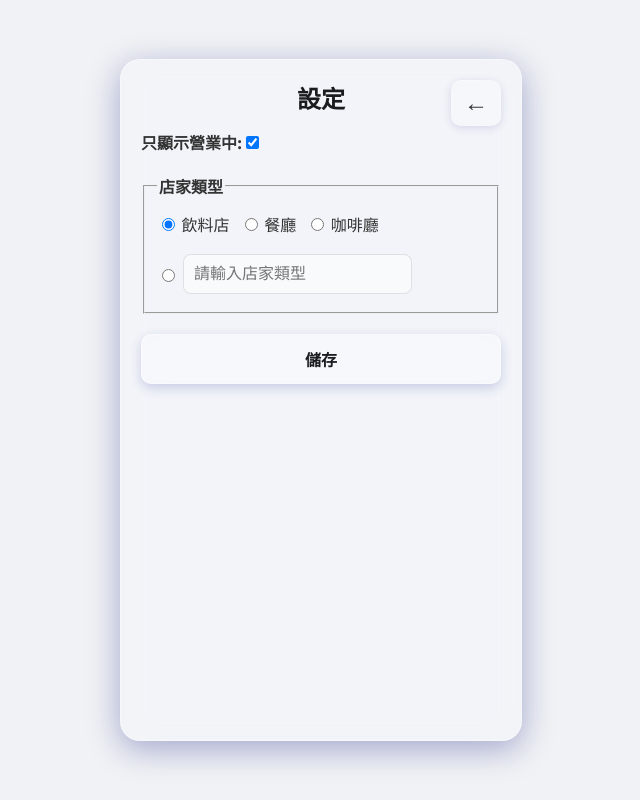
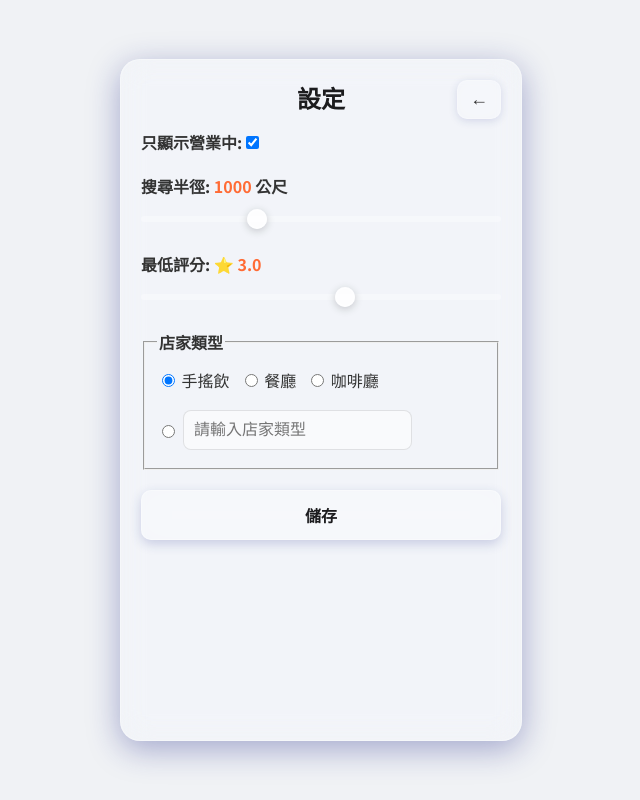
Before and after one commit to FadisChen/WhatToEat, a plain HTML site: page index.html in a window 1280 px wide. Both pictures are taken after a click on the button "⚙️". Shown: the whole page, without its empty margins (319-959 px from the left). Drawn offline with nearby package versions, Linux system fonts and the light colour scheme.

Commit message:
整合搜尋功能，新增搜尋半徑及最低評分選項，並優化結果過濾邏輯，提升使用者體驗。更新前端介面以支援新功能，並調整樣式以增強可用性。

```diff
--- a/index.html
+++ b/index.html
@@ -28,12 +28,22 @@
                 <div class="view-content">
                     <div class="form-group">
                         <label>只顯示營業中:<input type="checkbox" id="open-now" name="open-now" checked></label>
+                    </div>
 
+                    <div class="form-group">
+                        <label for="search-radius">搜尋半徑: <span id="radius-value">2000</span> 公尺</label>
+                        <input type="range" id="search-radius" min="100" max="3000" step="100" value="1000">
                     </div>
+
+                    <div class="form-group">
+                        <label for="min-rating">最低評分: ⭐ <span id="rating-value">3.0</span></label>
+                        <input type="range" id="min-rating" min="1" max="4.5" step="0.5" value="3.0">
+                    </div>
+
                     <fieldset class="form-group">
                         <legend>店家類型</legend>
                         <div class="checkbox-group">
-                            <label><input type="radio" name="place-type" value="飲料店" checked> 飲料店</label>
+                            <label><input type="radio" name="place-type" value="手搖飲" checked> 手搖飲</label>
                             <label><input type="radio" name="place-type" value="餐廳"> 餐廳</label>
                             <label><input type="radio" name="place-type" value="咖啡廳"> 咖啡廳</label>
                             <label><input type="radio" name="place-type" value="自定義"> <input type="text" id="custom-place-type" placeholder="請輸入店家類型"></label>
--- a/script.js
+++ b/script.js
@@ -19,6 +19,10 @@ document.addEventListener('DOMContentLoaded', () => {
     const customPlaceType = document.getElementById('custom-place-type');
     // Form Elements & Containers
     const openNowCheckbox = document.getElementById('open-now');
+    const searchRadiusSlider = document.getElementById('search-radius');
+    const minRatingSlider = document.getElementById('min-rating');
+    const radiusValueSpan = document.getElementById('radius-value');
+    const ratingValueSpan = document.getElementById('rating-value');
     const resultsContainer = document.getElementById('results-container');
     const detailsContent = document.getElementById('details-content');
     const loadingOverlay = document.getElementById('loading-overlay');
@@ -50,6 +54,9 @@ document.addEventListener('DOMContentLoaded', () => {
         // Control FAB visibility
         settingsBtn.style.display = (isSettings || isResults || isDetails) ? 'none' : 'flex';
         searchBtn.style.display = (isSettings || isResults || isDetails) ? 'none' : 'flex';
+
+        // Control random button visibility - only show in results view
+        randomBtn.style.display = isResults ? 'flex' : 'none';
     }
 
     // --- Event Listeners ---
@@ -62,6 +69,9 @@ document.addEventListener('DOMContentLoaded', () => {
 
     saveAndSearchBtn.addEventListener('click', () => {
         localStorage.setItem('openNow', openNowCheckbox.checked);
+        localStorage.setItem('searchRadius', searchRadiusSlider.value);
+        localStorage.setItem('minRating', minRatingSlider.value);
+
         let placeTypes = Array.from(document.querySelectorAll('input[name="place-type"]:checked')).map(cb => cb.value);
 
         if (customPlaceType.value && placeTypes.includes('自定義')) {
@@ -79,15 +89,22 @@ document.addEventListener('DOMContentLoaded', () => {
         document.querySelector('input[name="place-type"][value="自定義"]').checked = true;
     });
 
+    // Slider event listeners
+    searchRadiusSlider.addEventListener('input', (e) => {
+        radiusValueSpan.textContent = e.target.value;
+    });
+
+    minRatingSlider.addEventListener('input', (e) => {
+        ratingValueSpan.textContent = parseFloat(e.target.value).toFixed(1);
+    });
+
     backFromSettingsBtn.addEventListener('click', () => {
         showView(null);
-        randomBtn.style.display = 'none'; // 隱藏骰子按鈕
     });
 
     backFromResultsBtn.addEventListener('click', () => {
         showView(null);
         resultsContainer.style.padding = "";
-        randomBtn.style.display = 'none'; // 隱藏骰子按鈕
     });
 
     backFromDetailsBtn.addEventListener('click', () => {
@@ -98,6 +115,8 @@ document.addEventListener('DOMContentLoaded', () => {
     function loadSettings() {
         const savedPlaceTypes = JSON.parse(localStorage.getItem('placeTypes'));
         const savedOpenNow = localStorage.getItem('openNow') === 'true';
+        const savedRadius = localStorage.getItem('searchRadius') || '1000';
+        const savedMinRating = localStorage.getItem('minRating') || '3.0';
 
         initMap();
         showView(null);
@@ -105,6 +124,12 @@ document.addEventListener('DOMContentLoaded', () => {
         if (savedOpenNow) {
             openNowCheckbox.checked = savedOpenNow;
         }
+
+        // Load slider values
+        searchRadiusSlider.value = savedRadius;
+        radiusValueSpan.textContent = savedRadius;
+        minRatingSlider.value = savedMinRating;
+        ratingValueSpan.textContent = parseFloat(savedMinRating).toFixed(1);
 
         if (savedPlaceTypes) {
             document.querySelectorAll('input[name="place-type"]').forEach(cb => cb.checked = false);
@@ -169,7 +194,6 @@ document.addEventListener('DOMContentLoaded', () => {
         if (placeTypes.length === 0) {
             resultsContainer.innerHTML = '<p>請在設定中至少選擇一種店家類型。</p>';
             currentResults = [];
-            randomBtn.style.display = 'none'; // 隱藏骰子按鈕
             hideLoading();
             showView(resultsView);
             return;
@@ -177,13 +201,17 @@ document.addEventListener('DOMContentLoaded', () => {
 
         const markerPos = marker.getLatLng();
         const openNow = localStorage.getItem('openNow') === 'true';
+        const searchRadius = localStorage.getItem('searchRadius') || '1000';
+        const minRating = localStorage.getItem('minRating') || '3.0';
 
         const params = new URLSearchParams({
             action: 'search',
             lat: markerPos.lat.toString(),
             lng: markerPos.lng.toString(),
             query: placeTypes.join(' '),
-            openNow: openNow.toString()
+            openNow: openNow.toString(),
+            radius: searchRadius,
+            minRating: minRating
         });
 
         try {
@@ -197,18 +225,15 @@ document.addEventListener('DOMContentLoaded', () => {
             if (data.status === 'OK' && data.results) {
                 currentResults = data.results;
                 displayResults(currentResults);
-                randomBtn.style.display = 'flex'; // 顯示骰子按鈕
             } else {
                 resultsContainer.innerHTML = `<p>找不到符合條件的店家。${data.error ? '錯誤：' + data.error : ''}</p>`;
                 currentResults = [];
-                randomBtn.style.display = 'none'; // 隱藏骰子按鈕
             }
             showView(resultsView);
         } catch (error) {
             hideLoading();
             resultsContainer.innerHTML = '<p>搜索失敗，請檢查網路連接或 Apps Script URL。</p>';
             currentResults = [];
-            randomBtn.style.display = 'none'; // 隱藏骰子按鈕
             showView(resultsView);
             console.error('搜索錯誤:', error);
         }
--- a/style.css
+++ b/style.css
@@ -232,6 +232,46 @@ input[type="password"], input[type="text"] {
 }
 input[type="range"] {
     width: 100%;
+    -webkit-appearance: none;
+    appearance: none;
+    height: 6px;
+    background: rgba(255, 255, 255, 0.3);
+    border-radius: 3px;
+    outline: none;
+    margin: 10px 0;
+}
+
+input[type="range"]::-webkit-slider-thumb {
+    -webkit-appearance: none;
+    appearance: none;
+    width: 20px;
+    height: 20px;
+    background: rgba(255, 255, 255, 0.8);
+    border-radius: 50%;
+    cursor: pointer;
+    border: 2px solid rgba(255, 255, 255, 0.5);
+    box-shadow: 0 2px 8px rgba(0, 0, 0, 0.2);
+}
+
+input[type="range"]::-moz-range-thumb {
+    width: 20px;
+    height: 20px;
+    background: rgba(255, 255, 255, 0.8);
+    border-radius: 50%;
+    cursor: pointer;
+    border: 2px solid rgba(255, 255, 255, 0.5);
+    box-shadow: 0 2px 8px rgba(0, 0, 0, 0.2);
+}
+
+.form-group label[for] {
+    display: block;
+    margin-bottom: 5px;
+    font-weight: 600;
+}
+
+.form-group span {
+    color: #ff6b35;
+    font-weight: 700;
 }
 
 .checkbox-group {
@@ -276,7 +316,7 @@ input[type="range"] {
     -webkit-backdrop-filter: blur(10px) saturate(150%);
     border: 1px solid rgba(255, 255, 255, 0.2); /* Glass border */
     border-radius: 10px; /* Consistent with other buttons */
-    font-size: 24px;
+    font-size: 18px;
     padding: 8px 12px; /* Add some padding */
     color: #333; /* Darker color for visibility */
     box-shadow: 0 2px 8px rgba(31, 38, 135, 0.15);
```
Also changed, not shown: apps-script.js (+13 -10 lines).
